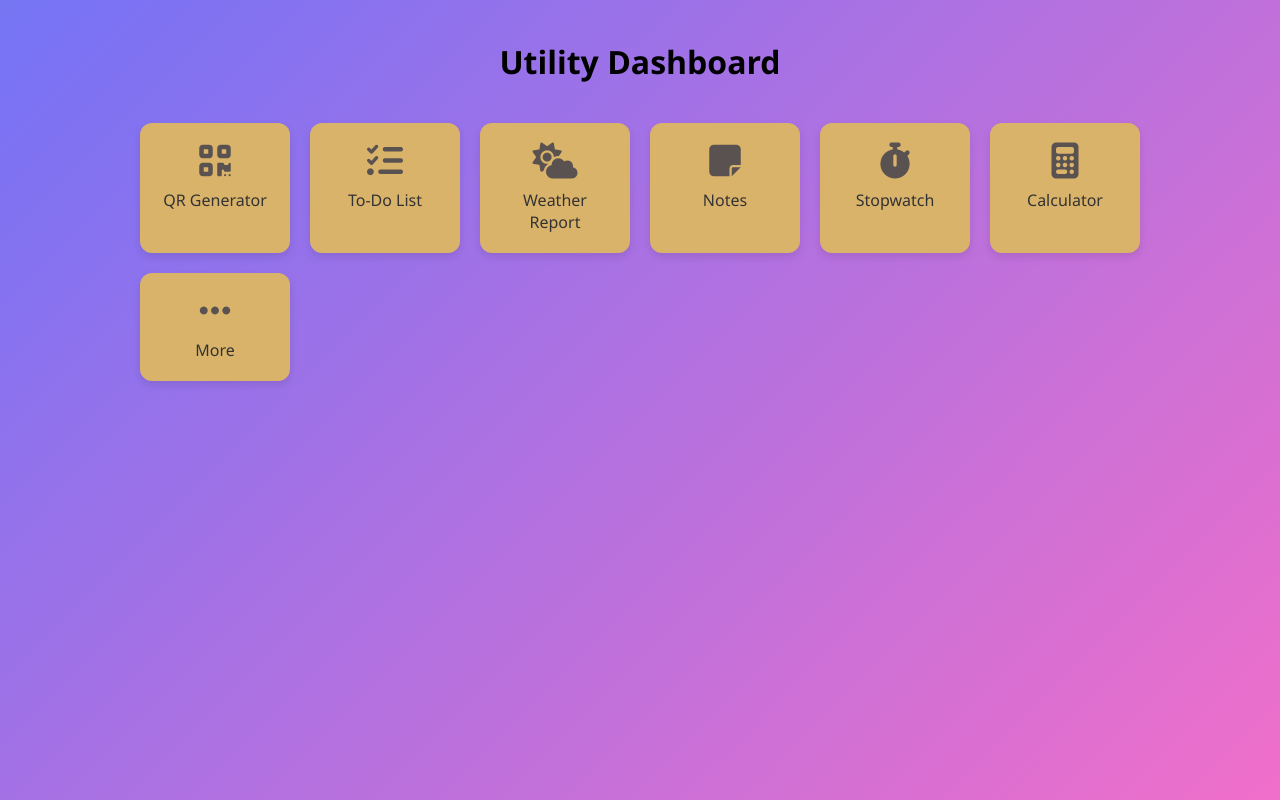
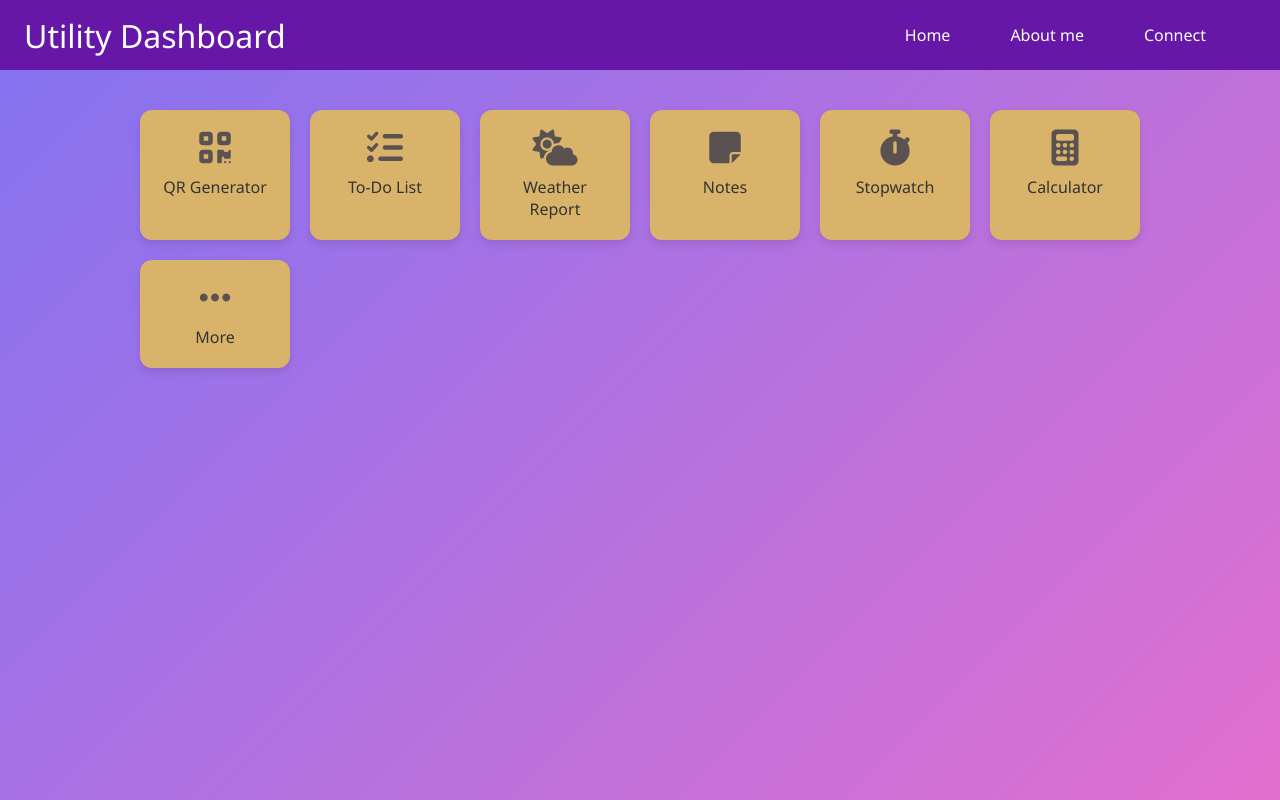
Before and after one commit to ManishAditiya/utility-website, a plain HTML site: page index.html in a window 1280 px wide. Drawn offline with Linux system fonts and the light colour scheme.

Commit message:
nav-added

```diff
--- a/index.html
+++ b/index.html
@@ -15,9 +15,11 @@
     body {
       font-family: 'Segoe UI', Tahoma, Geneva, Verdana, sans-serif;
       background: linear-gradient(-45deg, #ff6ec4, #7873f5, #4ade80, #ff9a9e);
-      background-size: 400% 400%;
+      background-size: 500% 500%;
       animation: gradientShift 10s ease infinite;
-      padding: 40px;
+      padding: 110px;
+
+
     }
     @keyframes gradientShift {
   0% {
@@ -30,6 +32,76 @@
     background-position: 0% 50%;
   }
 }
+header{
+    background: #4e27b2;
+
+}
+
+li{
+    list-style:none;
+}
+a{
+    color: white;
+    text-decoration: none;
+}
+
+.navbar{
+    top: 0;
+    left: 0;
+    right: 0;
+    height: 60px;
+
+    background: #6617a7;
+    position: fixed;
+    min-height: 70px;
+    display: flex;
+    justify-content: space-between;
+    align-items: center;
+    padding: 0 24px;
+    z-index: 1000;
+    width: 100vw;
+}
+.content {
+  padding-top: 100px;
+}
+
+.nav-menu{
+    display: flex;
+    justify-content: space-between;
+    align-items: right;
+    gap: 60px;
+    margin-right: 50px;
+
+}
+
+.nav-branding{
+    font-size: 2rem;
+
+}
+
+.nav-link{
+    transition: 0.7s ease;
+}
+.nav-link:hover{
+    color: dodgerblue;
+    text-shadow: 3px 2px 3px #2c9bf0;
+}
+
+.hamburger{
+    display: none;
+    cursor: pointer;
+}
+
+.bar{
+    display: block;
+    width: 25px;
+    height: 3px;
+    margin: 5px auto;
+    -webkit-transition: all 0.3s ease-in-out;
+    transition: all 0.3s ease-in-out;
+    background-color: white;
+}
+
 
     h1 {
       text-align: center;
@@ -74,7 +146,35 @@
 </head>
 
 <body>
-  <h1>Utility Dashboard</h1>
+
+
+
+  <header>
+    <nav class="navbar">
+        <a href="#" class="nav-branding">Utility Dashboard</a>
+
+
+        <ul class="nav-menu">
+            <li class="nav-item">
+                <a href="#home" class="nav-link">Home</a>
+            </li>
+            <li class="nav-item">
+                <a href="about.html" class="nav-link">About me</a>
+            </li>
+            <li class="nav-item">
+                <a href="https://www.linkedin.com/in/manish-aditiya-gupta-585383282/" class="nav-link">Connect</a>
+            </li>
+
+        </ul>
+        <div class="hamburger">
+            <span class="bar"></span>
+            <span class="bar"></span>
+            <span class="bar"></span>
+        </div>
+    </nav>
+</header>
+
+
   <div class="grid">
     <div class="card" onclick="launchFeature('qr')">
       <i class="fas fa-qrcode"></i>
```
Also changed, not shown: about.html (added, +15 -0 lines), assets/Qr-Code-Background-PNG-removebg-preview.png (added).
